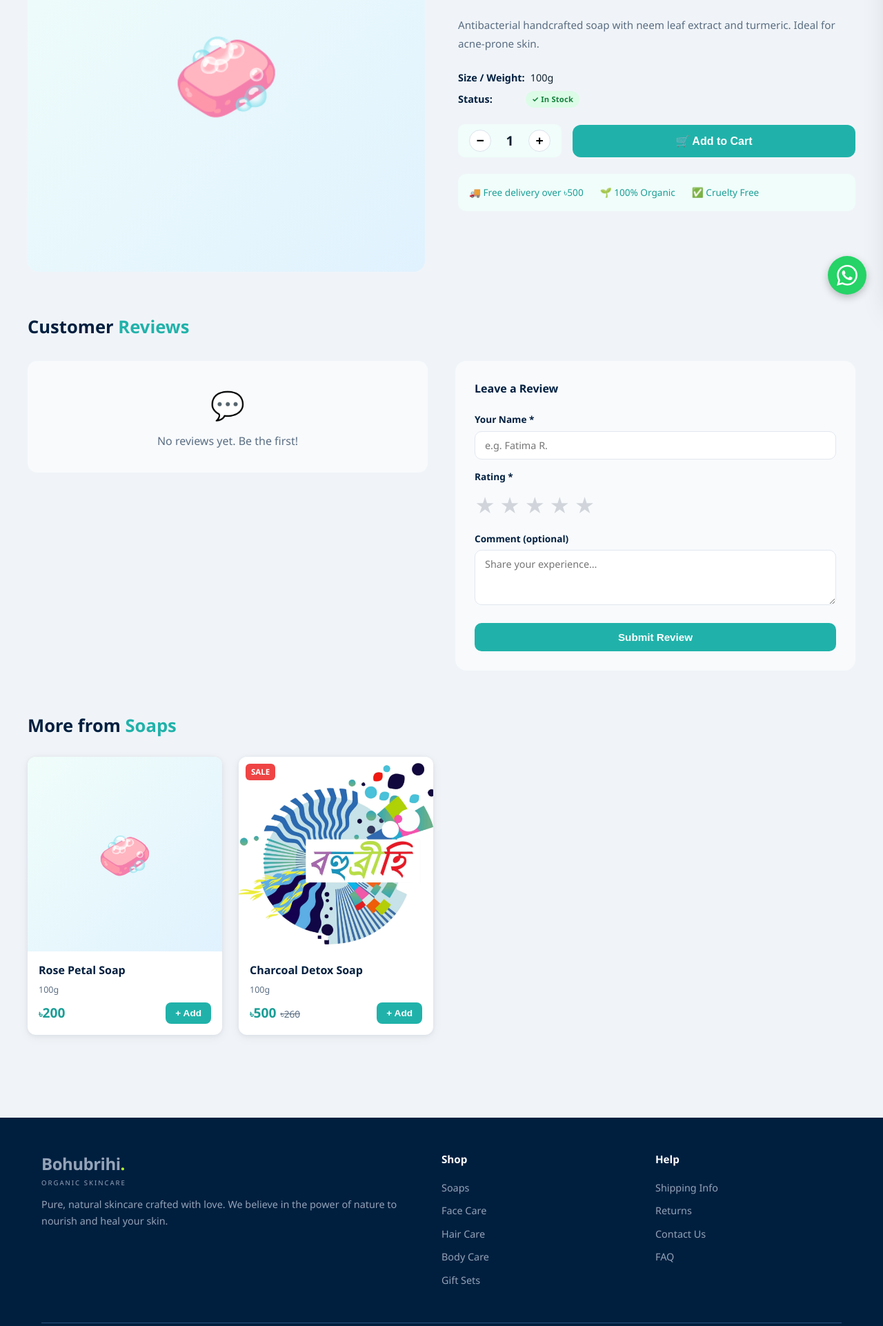
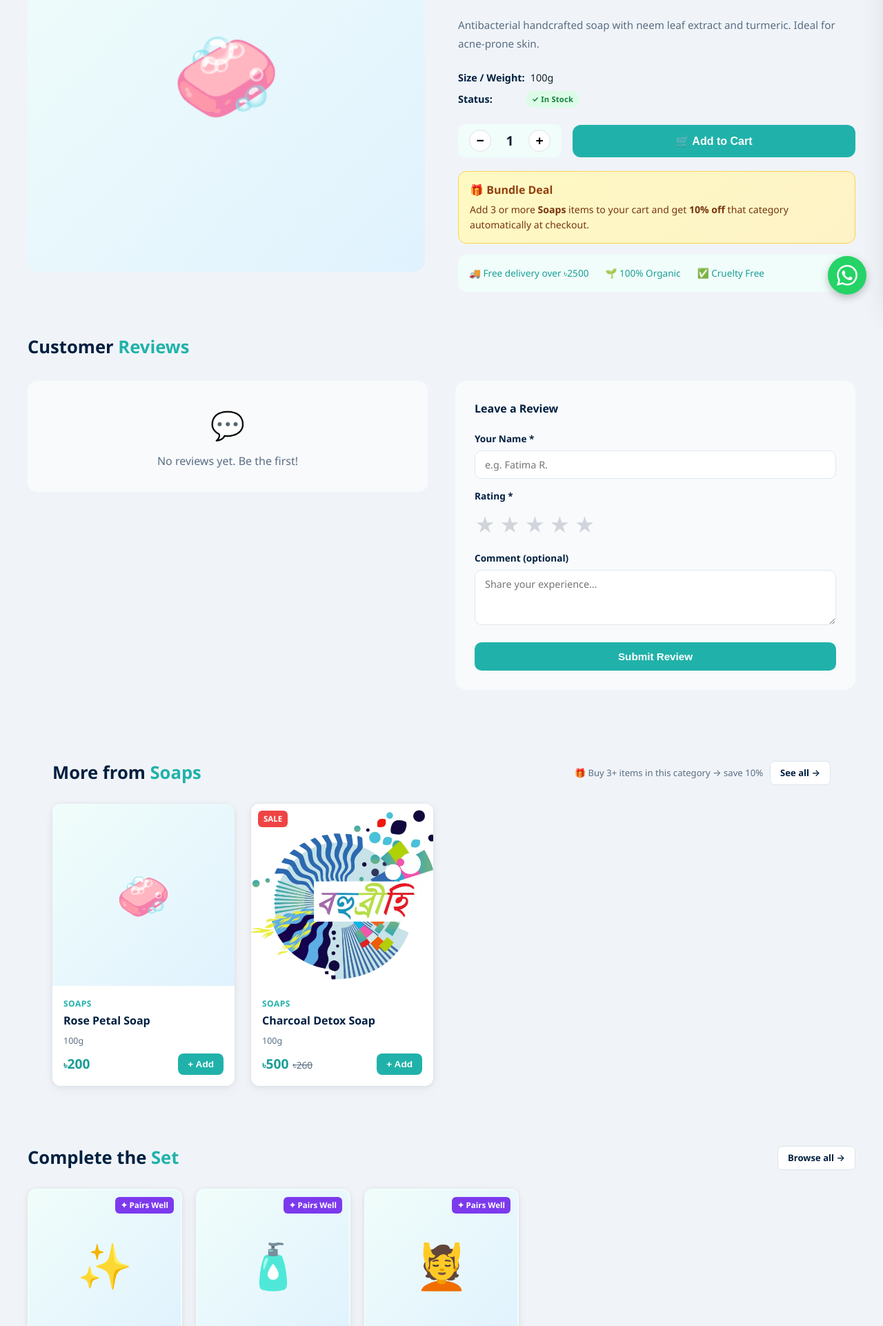
Before and after one commit to asifrman1996/bohubrihi, a Flask app: page /product/1 in a window 1280 px wide. Shown: the part 349-2271 px from the top of the page at 69% size. Run offline with Flask 3, Linux system fonts and the light colour scheme; data comes from the database, SQL or seed files in the repository; data that the repository does not hold is empty.

Commit message:
Task 1.4 — Bundle deal banner, Complete the Set section, 10% bundle discount at checkout

```diff
--- a/app.py
+++ b/app.py
@@ -151,11 +151,16 @@ def product_detail(pid):
     product = Product.query.get_or_404(pid)
     related = Product.query.filter_by(category_id=product.category_id, in_stock=True)\
                            .filter(Product.id != pid).limit(4).all()
+    complementary = Product.query.filter(
+        Product.category_id != product.category_id,
+        Product.in_stock == True,
+        Product.featured == True
+    ).limit(3).all()
     reviews = Review.query.filter_by(product_id=pid, approved=True)\
                           .order_by(Review.created_at.desc()).all()
     avg_rating = round(sum(r.rating for r in reviews) / len(reviews), 1) if reviews else None
     return render_template('store/product.html', product=product, related=related,
-                           reviews=reviews, avg_rating=avg_rating)
+                           complementary=complementary, reviews=reviews, avg_rating=avg_rating)
 
 
 @app.route('/product/<int:pid>/review', methods=['POST'])
@@ -195,8 +200,19 @@ def checkout():
             flash('Your cart is empty.', 'error')
             return redirect(url_for('cart'))
         subtotal = sum(i['price'] * i['qty'] for i in items)
+        # 10% bundle discount per category when 3+ items from same category
+        from collections import defaultdict
+        cat_qty = defaultdict(int)
+        cat_sub = defaultdict(float)
+        for i in items:
+            cat_qty[i.get('cat', '')] += i['qty']
+            cat_sub[i.get('cat', '')] += i['price'] * i['qty']
+        bundle_savings = sum(
+            cat_sub[c] * 0.10 for c, q in cat_qty.items() if q >= 3
+        )
+        discounted = subtotal - bundle_savings
         city = request.form.get('city', '').strip().lower()
-        if subtotal >= 2500:
+        if discounted >= 2500:
             delivery = 0
         elif city == 'dhaka':
             delivery = 70
@@ -204,7 +220,7 @@ def checkout():
             delivery = 100
         else:
             delivery = 130
-        total = subtotal + delivery
+        total = discounted + delivery
         order = Order(
             customer_name=request.form['name'],
             customer_email=request.form['email'],
--- a/templates/store/product.html
+++ b/templates/store/product.html
@@ -82,9 +82,19 @@
       </div>
       {% endif %}
 
-      <div style="margin-top:24px; padding:16px; background:#f0fdfa; border-radius:12px;">
+      {% if related %}
+      <div style="margin-top:16px; padding:14px 16px; background:linear-gradient(135deg,#fef9c3,#fef3c7);
+                  border:1px solid #fcd34d; border-radius:12px;">
+        <strong style="color:#92400e;">🎁 Bundle Deal</strong>
+        <span style="color:#78350f; display:block; margin-top:4px; font-size:.88rem;">
+          Add 3 or more <strong>{{ product.category.name }}</strong> items to your cart and get <strong>10% off</strong> that category automatically at checkout.
+        </span>
+      </div>
+      {% endif %}
+
+      <div style="margin-top:16px; padding:16px; background:#f0fdfa; border-radius:12px;">
         <div style="display:flex; gap:24px; flex-wrap:wrap;">
-          <span style="font-size:.85rem; color:var(--teal-dark);">🚚 Free delivery over ৳500</span>
+          <span style="font-size:.85rem; color:var(--teal-dark);">🚚 Free delivery over ৳2500</span>
           <span style="font-size:.85rem; color:var(--teal-dark);">🌱 100% Organic</span>
           <span style="font-size:.85rem; color:var(--teal-dark);">✅ Cruelty Free</span>
         </div>
@@ -167,10 +177,16 @@
     </div>
   </div>
 
-  <!-- Related Products -->
+  <!-- More from same category -->
   {% if related %}
-  <div style="margin-top:60px;">
-    <h2 class="section-title" style="margin-bottom:24px;">More from <span>{{ product.category.name }}</span></h2>
+  <div style="margin-top:64px; background:var(--light); border-radius:20px; padding:36px;">
+    <div style="display:flex; justify-content:space-between; align-items:center; margin-bottom:24px; flex-wrap:wrap; gap:12px;">
+      <h2 class="section-title" style="margin:0;">More from <span>{{ product.category.name }}</span></h2>
+      <div style="display:flex; align-items:center; gap:10px;">
+        <span style="font-size:.82rem; color:var(--muted);">🎁 Buy 3+ items in this category → save 10%</span>
+        <a href="{{ url_for('shop') }}?category={{ product.category.slug }}" class="btn-sm btn-ghost">See all →</a>
+      </div>
+    </div>
     <div class="product-grid">
       {% for p in related %}
       <div class="product-card">
@@ -183,6 +199,43 @@
           {% if p.original_price %}<span class="badge-sale">SALE</span>{% endif %}
         </a>
         <div class="product-info">
+          <div class="product-cat">{{ p.category.name }}</div>
+          <a href="{{ url_for('product_detail', pid=p.id) }}" class="product-name">{{ p.name }}</a>
+          {% if p.weight %}<div class="product-weight">{{ p.weight }}</div>{% endif %}
+          <div class="product-footer">
+            <div class="price-wrap">
+              <span class="price">{{ p.price|int }}</span>
+              {% if p.original_price %}<span class="original-price">{{ p.original_price|int }}</span>{% endif %}
+            </div>
+            <button class="add-cart-btn" onclick="addToCart({{ p.id }}, '{{ p.name|replace("'", "\\'") }}', {{ p.price }}, '{{ p.image }}', '{{ p.category.name }}')">+ Add</button>
+          </div>
+        </div>
+      </div>
+      {% endfor %}
+    </div>
+  </div>
+  {% endif %}
+
+  <!-- Complete the Set -->
+  {% if complementary %}
+  <div style="margin-top:48px;">
+    <div style="display:flex; justify-content:space-between; align-items:center; margin-bottom:24px; flex-wrap:wrap; gap:12px;">
+      <h2 class="section-title" style="margin:0;">Complete the <span>Set</span></h2>
+      <a href="{{ url_for('shop') }}" class="btn-sm btn-ghost">Browse all →</a>
+    </div>
+    <div style="display:grid; grid-template-columns:repeat(auto-fill, minmax(220px,1fr)); gap:20px;">
+      {% for p in complementary %}
+      <div class="product-card" style="border:2px solid #f0fdfa;">
+        <a href="{{ url_for('product_detail', pid=p.id) }}" class="product-img-wrap">
+          {% if p.image %}
+            <img src="{{ url_for('static', filename='uploads/' + p.image) }}" alt="{{ p.name }}">
+          {% else %}
+            <div class="product-img-placeholder">{{ p.category.icon }}</div>
+          {% endif %}
+          <span class="badge-feat">✦ Pairs Well</span>
+        </a>
+        <div class="product-info">
+          <div class="product-cat">{{ p.category.icon }} {{ p.category.name }}</div>
           <a href="{{ url_for('product_detail', pid=p.id) }}" class="product-name">{{ p.name }}</a>
           {% if p.weight %}<div class="product-weight">{{ p.weight }}</div>{% endif %}
           <div class="product-footer">
```
Also changed, not shown: templates/store/checkout.html (+27 -4 lines).
